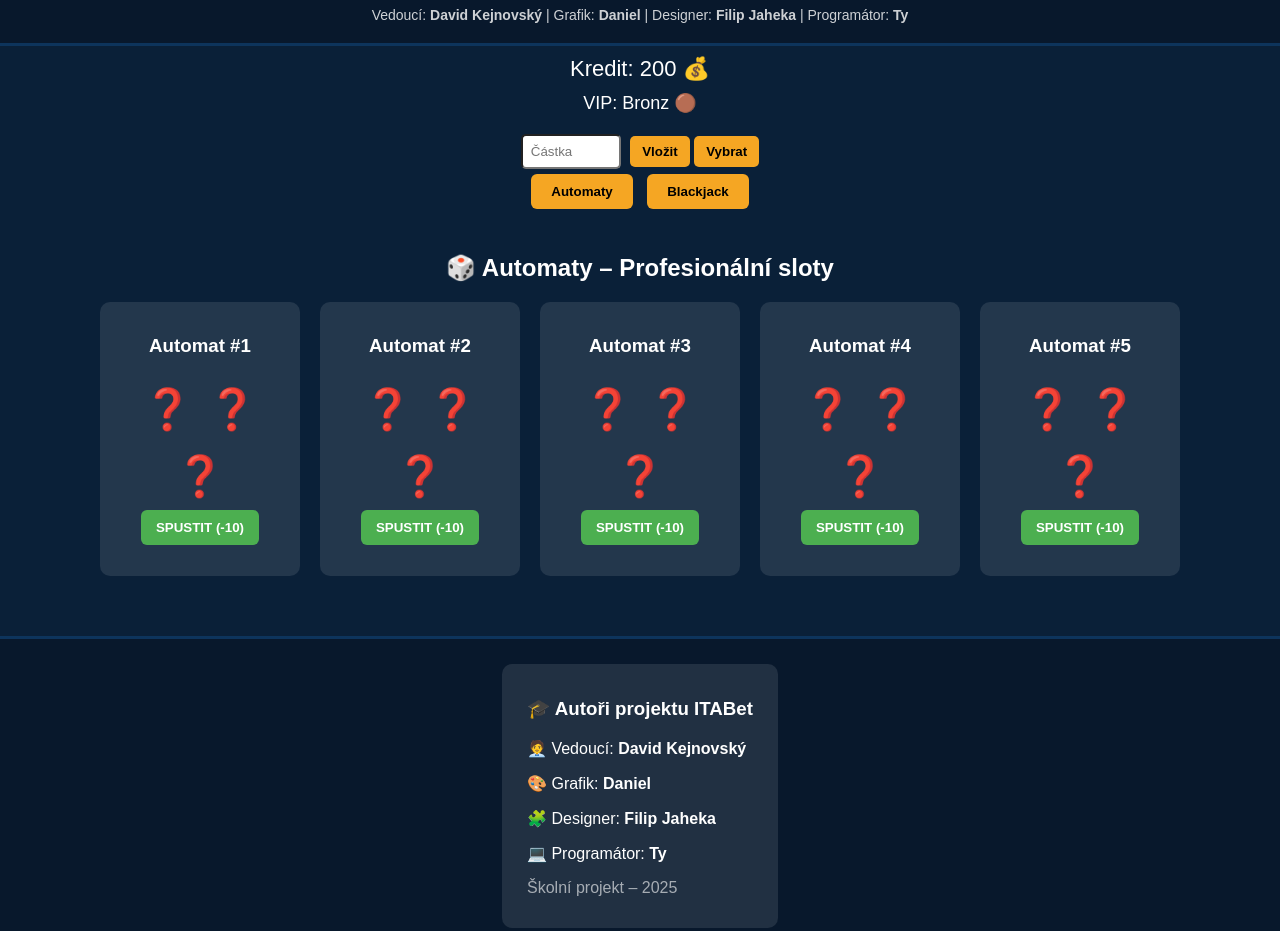
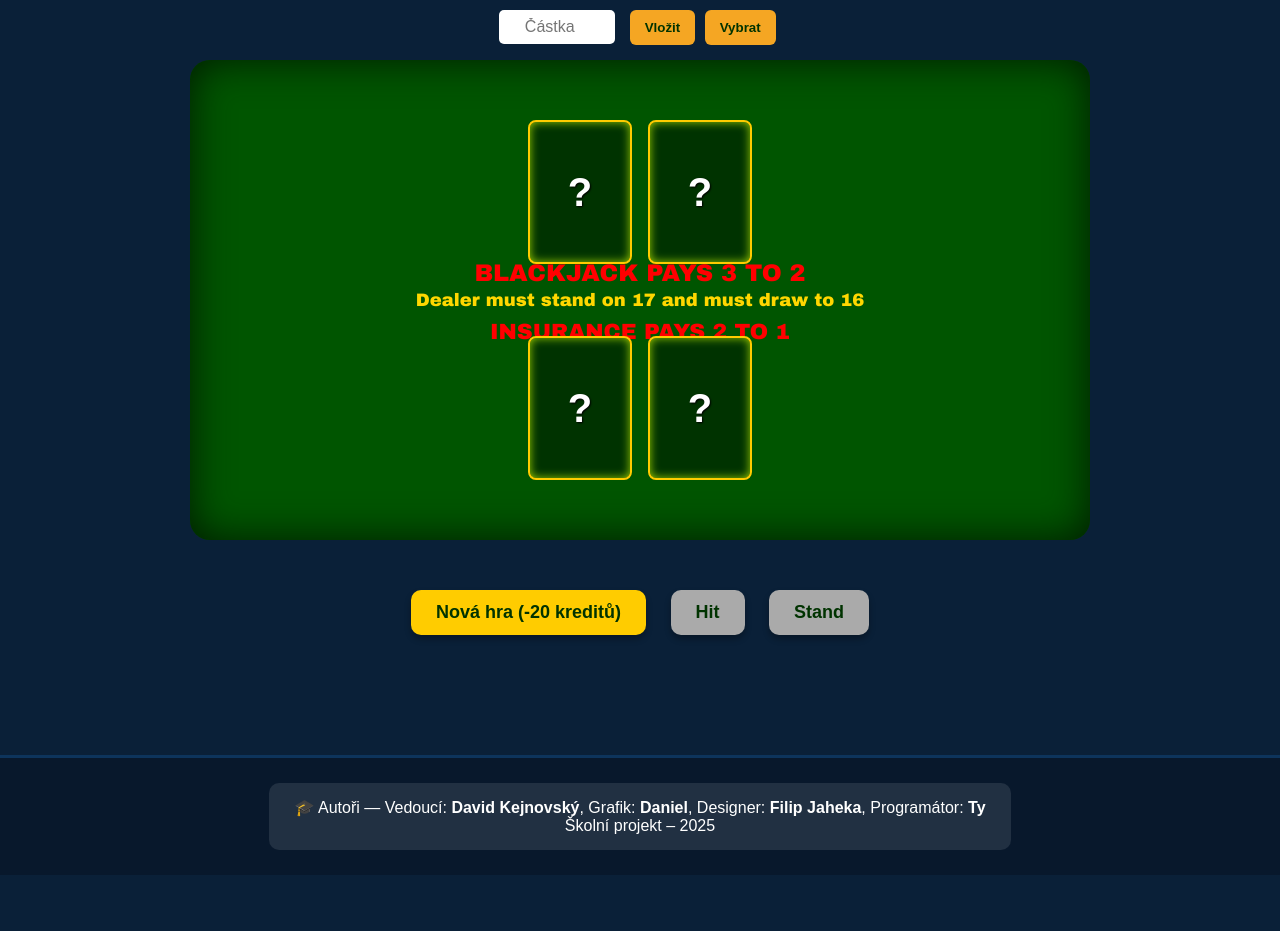
Before and after one commit to davidkejnovsky1-dot/betagama-komin-je-kokot, a plain HTML site: page index.html in a window 1280 px wide. Shown: the part 243-1174 px from the top of the page. After the commit the page ends 1118 px from the top, so only its background shows below. Drawn offline with Linux system fonts and the light colour scheme.

Commit message:
Refactor index.html for Blackjack casino
Updated HTML structure and styles for Blackjack game.

```diff
--- a/index.html
+++ b/index.html
@@ -1,253 +1,324 @@
 <!DOCTYPE html>
 <html lang="cs">
 <head>
-<meta charset="UTF-8">
-<title>ITABet – Školní Casino</title>
+<meta charset="UTF-8" />
+<meta name="viewport" content="width=device-width, initial-scale=1" />
+<title>ITABet – Školní Casino (Blackjack)</title>
+
 <style>
-/* --- RESET & BODY --- */
-* { box-sizing: border-box; }
 body {
-    margin:0; padding:0;
-    font-family: 'Arial', sans-serif;
     background: #0a2038;
     color: #fff;
+    font-family: Arial, sans-serif;
     text-align: center;
+    margin: 0;
 }
 
-/* --- HEADER & LOGO --- */
+/* HLAVIČKA */
 header {
     background: #08182c;
     padding: 20px;
     border-bottom: 3px solid #0d345c;
-    position: relative;
-}
-#logo {
-    width: 180px;
-    margin-bottom: 10px;
 }
 .team {
     font-size: 14px;
-    opacity: 0.8;
+    opacity: 0.7;
 }
 
-/* --- CREDIT & VIP --- */
-#creditBox {
+/* Kredit & VIP */
+#creditsBox {
+    margin: 20px 0;
     font-size: 22px;
-    margin: 10px 0;
 }
 #vipBox {
     font-size: 18px;
     margin-bottom: 20px;
 }
 
-/* --- MONEY INPUT --- */
-.money-box input { padding:8px; border-radius:5px; width:100px; margin-right:5px; }
-.money-box button { padding:8px 12px; border:none; border-radius:5px; cursor:pointer; background:#f5a623; color:#000; font-weight:bold; transition:0.3s; }
-.money-box button:hover { background:#ffb63d; }
+/* PENÍZE */
+.money-controls {
+    margin: 10px 0;
+}
+.money-controls input[type=number] {
+    padding: 8px;
+    border-radius: 5px;
+    border: none;
+    width: 100px;
+    font-size: 16px;
+    margin-right: 10px;
+    text-align: center;
+}
+.money-controls button {
+    background: #f5a623;
+    border: none;
+    color: #003300;
+    font-weight: bold;
+    padding: 10px 15px;
+    border-radius: 6px;
+    cursor: pointer;
+    margin: 5px 5px 5px 0;
+    transition: background 0.3s ease;
+}
+.money-controls button:hover {
+    background: #d99c00;
+}
 
-/* --- NAV --- */
-.nav button { padding:10px 20px; margin:5px; border:none; border-radius:6px; font-weight:bold; background:#f5a623; cursor:pointer; transition:0.3s; }
-.nav button:hover { background:#ffb63d; }
+/* BLACKJACK - design stolu */
+.blackjack-table {
+    position: relative;
+    width: 100%;
+    max-width: 900px;
+    height: 480px;
+    margin: 0 auto 40px;
+    background: #005500;
+    border-radius: 20px;
+    box-shadow: 0 0 40px #001a00 inset;
+    user-select: none;
+}
 
-/* --- PAGE --- */
-.page { display:none; padding:20px; }
-.active { display:block; }
+.card-slot {
+    border: 2px solid #ffcc00;
+    border-radius: 8px;
+    width: 100px;
+    height: 140px;
+    background: #003300;
+    box-shadow: inset 0 0 10px #99cc00;
+    display: inline-block;
+    margin: 10px 8px;
+    line-height: 140px;
+    font-size: 40px;
+    color: #fff;
+    font-weight: bold;
+    text-shadow: 1px 1px 2px black;
+}
 
-/* --- AUTOMATY --- */
-.slots-container { display:flex; flex-wrap:wrap; justify-content:center; gap:20px; }
-.slot-box { width:200px; background: rgba(255,255,255,0.1); border-radius:10px; padding:15px; position:relative; overflow:hidden; }
-.slot { font-size:40px; margin:10px 0; transition:0.3s; display:inline-block; width:60px; }
+#dealer-area, #player-area {
+    position: absolute;
+    left: 50%;
+    transform: translateX(-50%);
+    display: flex;
+    justify-content: center;
+}
+#dealer-area { top: 50px; }
+#player-area { bottom: 50px; }
 
-/* --- SLOT BUTTON --- */
-button.play { background:#4caf50; padding:10px 15px; border:none; border-radius:6px; cursor:pointer; color:#fff; font-weight:bold; transition:0.3s; }
-button.play:hover { background:#5ed262; }
+.table-text {
+    position: absolute;
+    width: 100%;
+    text-align: center;
+    font-weight: bold;
+    font-family: 'Arial Black', Arial, sans-serif;
+}
+.pays-3to2 { top: 200px; font-size: 24px; color: #ff0000; text-transform: uppercase; }
+.dealer-rules { top: 230px; font-size: 18px; color: #ffd700; }
+.insurance-pays { top: 260px; font-size: 22px; color: #ff0000; }
 
-/* --- BLACKJACK --- */
-.cards { font-size:35px; margin:5px; display:flex; justify-content:center; gap:10px; }
-.blackjack-controls button { margin:5px; padding:10px 15px; border:none; border-radius:6px; cursor:pointer; background:#f5a623; font-weight:bold; transition:0.3s; }
-.blackjack-controls button:hover { background:#ffb63d; }
+.controls {
+    margin: 20px auto 40px;
+}
+.controls button {
+    background: #ffcc00;
+    border: none;
+    color: #003300;
+    font-weight: bold;
+    font-size: 18px;
+    padding: 12px 25px;
+    margin: 10px;
+    border-radius: 10px;
+    cursor: pointer;
+    box-shadow: 0 4px 6px rgba(0,0,0,0.3);
+    transition: background 0.3s ease;
+}
+.controls button:hover:not(:disabled) {
+    background: #ffd633;
+}
+.controls button:disabled {
+    background: #aaa;
+    cursor: default;
+}
 
-/* --- FOOTER --- */
-footer { margin-top:40px; background:#08182c; padding:25px; border-top:3px solid #0d345c; }
-.author-box { background: rgba(255,255,255,0.1); padding:15px 25px; border-radius:10px; display:inline-block; text-align:left; }
+#result {
+    font-size: 24px;
+    font-weight: bold;
+    margin-top: 15px;
+    min-height: 30px;
+}
 
-/* --- ANIMACE --- */
-@keyframes winFlash { 0%{background:rgba(255,255,0,0.3);} 50%{background:rgba(255,255,0,0);} 100%{background:rgba(255,255,0,0.3);} }
-.winEffect { animation: winFlash 0.5s ease-in-out 3; }
+/* FOOTER */
+footer {
+    margin-top: 40px;
+    background: #08182c;
+    padding: 25px;
+    border-top: 3px solid #0d345c;
+}
+.author-box {
+    background: rgba(255,255,255,0.1);
+    padding: 15px 25px;
+    border-radius: 10px;
+    display: inline-block;
+}
 </style>
 </head>
 <body>
 
 <header>
-    <img id="logo" src="https://i.imgur.com/jIhqlxG.png" alt="ITABet Logo">
-    <h1>🎰 ITABet – Školní Casino 🎰</h1>
+  <h1>🎰 ITABet – Blackjack Casino 🎰</h1>
   <div class="team">
     Vedoucí: <b>David Kejnovský</b> | Grafik: <b>Daniel</b> | Designer: <b>Filip Jaheka</b> | Programátor: <b>Ty</b>
   </div>
 </header>
 
-<div id="creditBox">Kredit: <span id="credits">200</span> 💰</div>
+<div id="creditsBox">Kredit: <span id="credits">200</span> 💰</div>
 <div id="vipBox">VIP: Bronz 🟤</div>
 
-<div class="money-box">
-    <input type="number" id="moneyInput" placeholder="Částka">
+<div class="money-controls">
+  <input id="moneyInput" type="number" placeholder="Částka" min="1" />
   <button onclick="addMoney()">Vložit</button>
   <button onclick="withdrawMoney()">Vybrat</button>
 </div>
 
-<div class="nav">
-    <button onclick="showPage('automaty')">Automaty</button>
-    <button onclick="showPage('blackjack')">Blackjack</button>
+<div class="blackjack-table">
+  <div class="table-text pays-3to2">BLACKJACK PAYS 3 TO 2</div>
+  <div class="table-text dealer-rules">Dealer must stand on 17 and must draw to 16</div>
+  <div class="table-text insurance-pays">INSURANCE PAYS 2 TO 1</div>
+
+  <div id="dealer-area">
+    <div class="card-slot" id="dealerCard1">?</div>
+    <div class="card-slot" id="dealerCard2">?</div>
+    <div class="card-slot" id="dealerCard3" style="display:none;"></div>
+    <div class="card-slot" id="dealerCard4" style="display:none;"></div>
+    <div class="card-slot" id="dealerCard5" style="display:none;"></div>
   </div>
 
-<!-- AUTOMATY -->
-<div id="automaty" class="page active">
-    <h2>🎲 Automaty – Profesionální sloty</h2>
-    <div class="slots-container"></div>
+  <div id="player-area">
+    <div class="card-slot" id="playerCard1">?</div>
+    <div class="card-slot" id="playerCard2">?</div>
+    <div class="card-slot" id="playerCard3" style="display:none;"></div>
+    <div class="card-slot" id="playerCard4" style="display:none;"></div>
+    <div class="card-slot" id="playerCard5" style="display:none;"></div>
+  </div>
 </div>
 
-<!-- BLACKJACK -->
-<div id="blackjack" class="page">
-    <h2>♠️ Blackjack</h2>
-    <p><b>Tvoje karty:</b></p>
-    <div id="playerCards" class="cards"></div>
-    Součet: <span id="playerTotal">0</span>
-    <p><b>Dealer:</b></p>
-    <div id="dealerCards" class="cards"></div>
-    Součet: <span id="dealerTotal">0</span>
-    <div class="blackjack-controls">
-        <button onclick="startBlackjack()">Nová hra (-20)</button>
-        <button onclick="hit()">Hit</button>
-        <button onclick="stand()">Stand</button>
+<div class="controls">
+  <button onclick="startGame()">Nová hra (-20 kreditů)</button>
+  <button onclick="hit()" id="btnHit" disabled>Hit</button>
+  <button onclick="stand()" id="btnStand" disabled>Stand</button>
 </div>
-    <p id="bjResult"></p>
-</div>
+
+<div id="result"></div>
 
 <footer>
   <div class="author-box">
-        <h3>🎓 Autoři projektu ITABet</h3>
-        <p>🧑‍💼 Vedoucí: <b>David Kejnovský</b></p>
-        <p>🎨 Grafik: <b>Daniel</b></p>
-        <p>🧩 Designer: <b>Filip Jaheka</b></p>
-        <p>💻 Programátor: <b>Ty</b></p>
-        <p style="opacity:0.6;">Školní projekt – 2025</p>
+    🎓 Autoři — Vedoucí: <b>David Kejnovský</b>, Grafik: <b>Daniel</b>, Designer: <b>Filip Jaheka</b>, Programátor: <b>Ty</b><br>Školní projekt – 2025
   </div>
 </footer>
 
-<!-- ZVUKY -->
-<audio id="spinSound" src="https://www.myinstants.com/media/sounds/slot-machine.mp3"></audio>
-<audio id="winSound" src="https://www.myinstants.com/media/sounds/winning.mp3"></audio>
-
 <script>
 let credits = 200;
-
-/* --- VIP SYSTÉM --- */
+function updateCredits(x=0){
+  credits += x;
+  if(credits < 0) credits = 0;
+  document.getElementById('credits').textContent = credits;
+  updateVIP();
+}
 function updateVIP(){
-    let vip = document.getElementById("vipBox");
-    if(credits>=2000) vip.innerHTML="VIP: Diamond 💎";
-    else if(credits>=1000) vip.innerHTML="VIP: Gold 🟡";
-    else if(credits>=500) vip.innerHTML="VIP: Silver ⚪";
-    else vip.innerHTML="VIP: Bronz 🟤";
+  const vip = document.getElementById('vipBox');
+  if(credits >= 2000) vip.textContent = 'VIP: Diamond 💎';
+  else if(credits >= 1000) vip.textContent = 'VIP: Gold 🟡';
+  else if(credits >= 500) vip.textContent = 'VIP: Silver ⚪';
+  else vip.textContent = 'VIP: Bronz 🟤';
+}
+function addMoney(){
+  const a = Number(document.getElementById('moneyInput').value);
+  if(a>0) updateCredits(a);
+}
+function withdrawMoney(){
+  const a = Number(document.getElementById('moneyInput').value);
+  if(a <= credits && a>0) updateCredits(-a);
+  else alert('Nedostatek kreditů!');
 }
 
-/* --- PENÍZE --- */
-function updateCredits(x){
-    credits+=x;
-    if(credits<0) credits=0;
-    document.getElementById("credits").innerText=credits;
-    updateVIP();
+/* BLACKJACK */
+let deck, playerHand, dealerHand;
+let gameActive = false;
+
+function createDeck(){
+  const suits = ['♠','♥','♦','♣'];
+  const values = ['A','2','3','4','5','6','7','8','9','10','J','Q','K'];
+  const d = [];
+  for(let s of suits) for(let v of values) d.push({value:v,suit:s});
+  return d;
+}
+function shuffle(d){
+  for(let i=d.length-1;i>0;i--){
+    const j = Math.floor(Math.random()*(i+1));
+    [d[i],d[j]] = [d[j],d[i]];
+  }
+  return d;
+}
+function drawCard(){ return deck.pop(); }
+function cardValue(c){ if(c.value==='A') return 11; if(['J','Q','K'].includes(c.value)) return 10; return parseInt(c.value); }
+function cardToText(c){ return c.value + c.suit; }
+function calculateTotal(hand){
+  let t=0, ac=0;
+  for(const c of hand){ t += cardValue(c); if(c.value==='A') ac++; }
+  while(t>21 && ac>0){ t -= 10; ac--; }
+  return t;
+}
+function updateDisplay(){
+  const dSlots = ['dealerCard1','dealerCard2','dealerCard3','dealerCard4','dealerCard5'];
+  const pSlots = ['playerCard1','playerCard2','playerCard3','playerCard4','playerCard5'];
+  dSlots.forEach((id,i)=>{
+    const el = document.getElementById(id);
+    if(i < dealerHand.length){ el.style.display='inline-block'; el.textContent = cardToText(dealerHand[i]); }
+    else el.style.display='none';
+  });
+  pSlots.forEach((id,i)=>{
+    const el = document.getElementById(id);
+    if(i < playerHand.length){ el.style.display='inline-block'; el.textContent = cardToText(playerHand[i]); }
+    else el.style.display='none';
+  });
 }
 
-function addMoney(){
-    let amt=Number(document.getElementById("moneyInput").value);
-    if(amt>0){ updateCredits(amt); alert("Vloženo: "+amt); }
+function startGame(){
+  if(credits < 20){ alert('Potřebuješ alespoň 20 kreditů!'); return; }
+  updateCredits(-20);
+  gameActive = true;
+  deck = shuffle(createDeck());
+  playerHand = [drawCard(), drawCard()];
+  dealerHand = [drawCard(), drawCard()];
+  updateDisplay();
+  document.getElementById('result').textContent = '';
+  document.getElementById('btnHit').disabled = false;
+  document.getElementById('btnStand').disabled = false;
 }
 
-function withdrawMoney(){
-    let amt=Number(document.getElementById("moneyInput").value);
-    if(amt>credits) return alert("Nedostatek kreditů!");
-    updateCredits(-amt); alert("Vybráno: "+amt);
+function hit(){
+  if(!gameActive) return;
+  playerHand.push(drawCard());
+  updateDisplay();
+  if(calculateTotal(playerHand) > 21) endGame('💥 Prohrál jsi! Přesáhl jsi 21.');
 }
 
-/* --- NAV --- */
-function showPage(id){
-    document.querySelectorAll(".page").forEach(e=>e.classList.remove("active"));
-    document.getElementById(id).classList.add("active");
+function stand(){
+  if(!gameActive) return;
+  while(calculateTotal(dealerHand) < 17){
+    dealerHand.push(drawCard());
+    updateDisplay();
+  }
+  const p = calculateTotal(playerHand), d = calculateTotal(dealerHand);
+  if(p > 21) endGame('💥 Prohrál jsi! Přesáhl jsi 21.');
+  else if(d > 21 || p > d){ updateCredits(40); endGame('🎉 Výhra +40 kreditů!'); }
+  else if(p === d) endGame('🤝 Remíza!');
+  else endGame('❌ Prohra!');
 }
 
-/* --- AUTOMATY --- */
-const symbols=["🍒","🔔","🍋","⭐","7️⃣"];
-const container=document.querySelector(".slots-container");
-const spinSound=document.getElementById("spinSound");
-const winSound=document.getElementById("winSound");
-
-for(let i=1;i<=5;i++){  // 5 automatů demo
-    let box=document.createElement("div");
-    box.className="slot-box";
-    box.innerHTML=`
-        <h3>Automat #${i}</h3>
-        <div id="a${i}1" class="slot">❓</div>
-        <div id="a${i}2" class="slot">❓</div>
-        <div id="a${i}3" class="slot">❓</div>
-        <button onclick="spin(${i})" class="play">SPUSTIT (-10)</button>
-        <p id="res${i}"></p>
-    `;
-    container.appendChild(box);
+function endGame(msg){
+  document.getElementById('result').textContent = msg;
+  document.getElementById('btnHit').disabled = true;
+  document.getElementById('btnStand').disabled = true;
+  gameActive = false;
 }
-
-function spin(n){
-    if(credits<10) return alert("Nemáš kredit!");
-    updateCredits(-10);
-    spinSound.play();
-
-    let r1=document.getElementById(`a${n}1`);
-    let r2=document.getElementById(`a${n}2`);
-    let r3=document.getElementById(`a${n}3`);
-    let result=document.getElementById(`res${n}`);
-    let reels=[r1,r2,r3], timers=[], final=[];
-
-    reels.forEach((reel,i)=>{
-        timers[i]=setInterval(()=>{ reel.innerText=symbols[Math.floor(Math.random()*symbols.length)]; }, 100);
-    });
-
-    setTimeout(()=>stop(0),1000);
-    setTimeout(()=>stop(1),1500);
-    setTimeout(()=>stop(2),2000);
-
-    function stop(i){
-        clearInterval(timers[i]);
-        final[i]=symbols[Math.floor(Math.random()*symbols.length)];
-        reels[i].innerText=final[i];
-        if(i===2) checkWin();
-    }
-
-    function checkWin(){
-        let [a,b,c]=final;
-        if(a===b && b===c){
-            winSound.play();
-            updateCredits(50);
-            result.innerText="🎉 Výhra +50!";
-            result.classList.add("winEffect");
-            setTimeout(()=>result.classList.remove("winEffect"),1500);
-        } else result.innerText="❌ Prohra";
-    }
-}
-
-/* --- BLACKJACK --- */
-let deck, player, dealer;
-
-function newDeck(){let c=["A","2","3","4","5","6","7","8","9","10","J","Q","K"]; return [...c,...c,...c,...c]; }
-function draw(){ return deck.splice(Math.floor(Math.random()*deck.length),1)[0]; }
-function cardValue(c){ if(c=="A") return 11; if(["J","Q","K"].includes(c)) return 10; return Number(c); }
-function total(hand){ let t=hand.reduce((s,c)=>s+cardValue(c),0); while(t>21 && hand.includes("A")){ t-=10; hand[hand.indexOf("A")]="a"; } return t; }
-function render(){ document.getElementById("playerCards").innerText=player.join(" "); document.getElementById("dealerCards").innerText=dealer.join(" "); document.getElementById("playerTotal").innerText=total([...player]); document.getElementById("dealerTotal").innerText=total([...dealer]); }
-
-function startBlackjack(){ if(credits<20){ alert("Potřebuješ 20 kreditů!"); return; } updateCredits(-20); deck=newDeck(); player=[draw(),draw()]; dealer=[draw(),draw()]; document.getElementById("bjResult").innerText=""; render(); }
-function hit(){ player.push(draw()); render(); if(total([...player])>21) document.getElementById("bjResult").innerText="💥 Přes 21! Prohrál jsi!"; }
-function stand(){ while(total([...dealer])<17) dealer.push(draw()); render(); let p=total([...player]), d=total([...dealer]); if(p>21) lose(); else if(d>21 || p> d) win(); else if(p===d) drawGame(); else lose(); }
-function win(){ updateCredits(40); document.getElementById("bjResult").innerText="🎉 Výhra +40!"; }
-function lose(){ document.getElementById("bjResult").innerText="❌ Prohra!"; }
-function drawGame(){ document.getElementById("bjResult").innerText="🤝 Remíza!"; }
 </script>
 
 </body>
```
Lines whose indentation alone changed are shown as unchanged.
